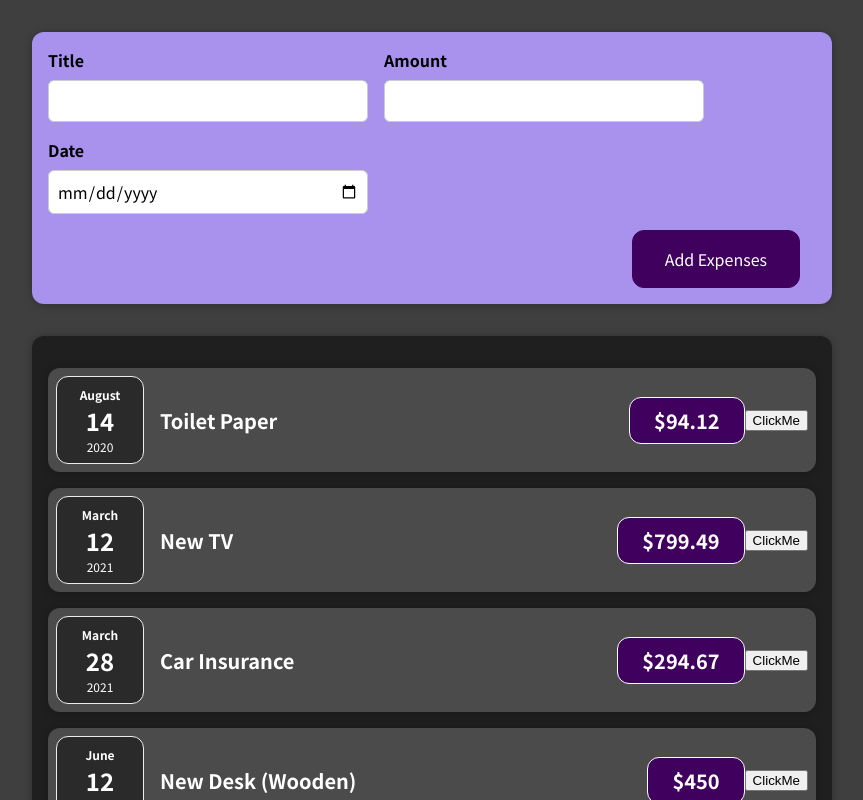
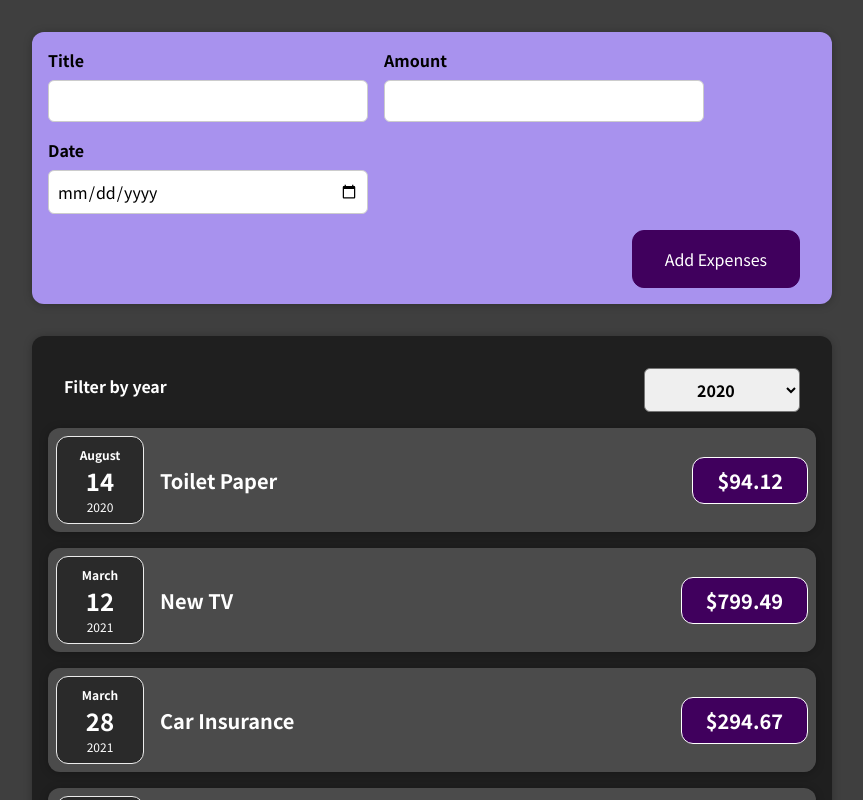
Before and after one commit to AshKatLuck/react-tutorial-expenses, a React (Create React App) app: page / in a window 1280 px wide. Shown: the top 800 px of the page, without its empty margins (208-1071 px from the left). Built offline with nearby package versions, Linux system fonts and the light colour scheme.

Commit message:
Assigment 2 to add a filter to the page. The filter is set to the year 2020 when you select another year, that year is passed to the Expenses.js from Expensesfilter.js Also Section 4 is done

```diff
--- a/src/components/Expenses/ExpenseItem.js
+++ b/src/components/Expenses/ExpenseItem.js
@@ -1,23 +1,23 @@
 import "./ExpenseItem.css";
 import ExpenseDate from "./ExpenseDate";
 import Card from "../UI/Card";
-import React, { useState } from "react";
+import React from "react";
 
 const ExpenseItem = (props) => {
-  const [title, setTitle] = useState(props.title);
-  console.log("React is evaluating the ExpenseItem Component");
-  const clickHandler = () => {
-    setTitle("Updated!");
-    console.log(title);
-  };
+  // const [title, setTitle] = useState(props.title);
+  // //console.log("React is evaluating the ExpenseItem Component");
+  // const clickHandler = () => {
+  //   setTitle("Updated!");
+  //   console.log(title);
+  // };
   return (
     <Card className="expense-item">
       <ExpenseDate date={props.date} />
       <div className="expense-item__description">
-        <h2>{title}</h2>
+        <h2>{props.title}</h2>
         <div className="expense-item__price">${props.amount}</div>
       </div>
-      <button onClick={clickHandler}>ClickMe</button>
+      {/* <button onClick={clickHandler}>ClickMe</button> */}
     </Card>
   );
 };
--- a/src/components/Expenses/Expenses.js
+++ b/src/components/Expenses/Expenses.js
@@ -1,11 +1,25 @@
 import ExpenseItem from "./ExpenseItem";
 import "./Expenses.css";
 import Card from "../UI/Card";
-import React from "react";
+import React, { useState } from "react";
+import ExpensesFilter from "./ExpensesFilter";
+
 const Expenses = (props) => {
+  const [filterByYear, setFilterByYear] = useState("2020");
+
+  const changeFilterYearHandler = (enteredFilterYear) => {
+    setFilterByYear(enteredFilterYear);
+    // console.log("from Expense.js");
+    // console.log(filterByYear, enteredFilterYear);
+  };
+
   const expenses = props.expenses;
   return (
     <Card className="expenses">
+      <ExpensesFilter
+        selected={filterByYear}
+        onChangeFilterYear={changeFilterYearHandler}
+      />
       <ExpenseItem
         title={expenses[0].title}
         amount={expenses[0].amount}
--- /dev/null
+++ b/src/components/Expenses/ExpensesFilter.css
@@ -0,0 +1,24 @@
+.expenses-filter {
+  color: white;
+  padding: 0 1rem;
+}
+
+.expenses-filter__control {
+  display: flex;
+  width: 100%;
+  align-items: center;
+  justify-content: space-between;
+  margin: 1rem 0;
+}
+
+.expenses-filter label {
+  font-weight: bold;
+  margin-bottom: 0.5rem;
+}
+
+.expenses-filter select {
+  font: inherit;
+  padding: 0.5rem 3rem;
+  font-weight: bold;
+  border-radius: 6px;
+}
--- /dev/null
+++ b/src/components/Expenses/ExpensesFilter.js
@@ -0,0 +1,26 @@
+import React from "react";
+
+import "./ExpensesFilter.css";
+
+const ExpensesFilter = (props) => {
+  const changeFilterHandler = (event) => {
+    props.onChangeFilterYear(event.target.value);
+    // console.log("from ExpenseFilter.js", event.target.value);
+  };
+
+  return (
+    <div className="expenses-filter">
+      <div className="expenses-filter__control">
+        <label>Filter by year</label>
+        <select value={props.selected} onChange={changeFilterHandler}>
+          <option value="2022">2022</option>
+          <option value="2021">2021</option>
+          <option value="2020">2020</option>
+          <option value="2019">2019</option>
+        </select>
+      </div>
+    </div>
+  );
+};
+
+export default ExpensesFilter;
```
